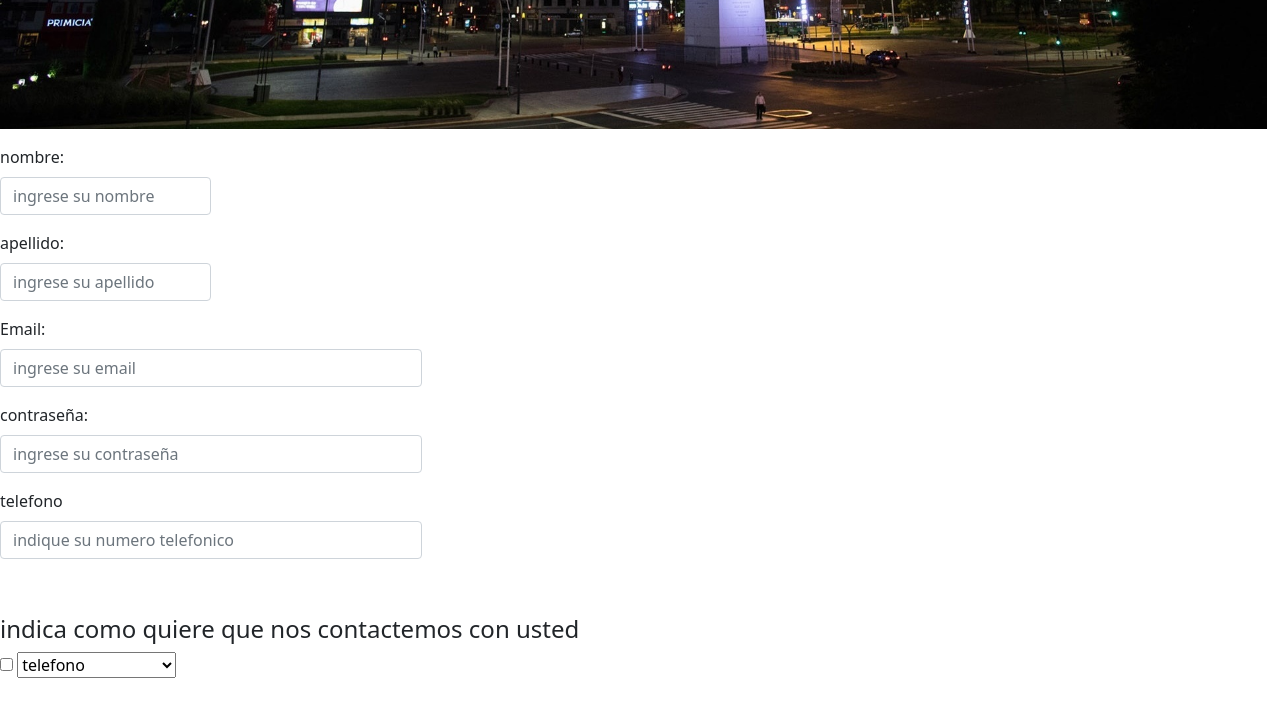
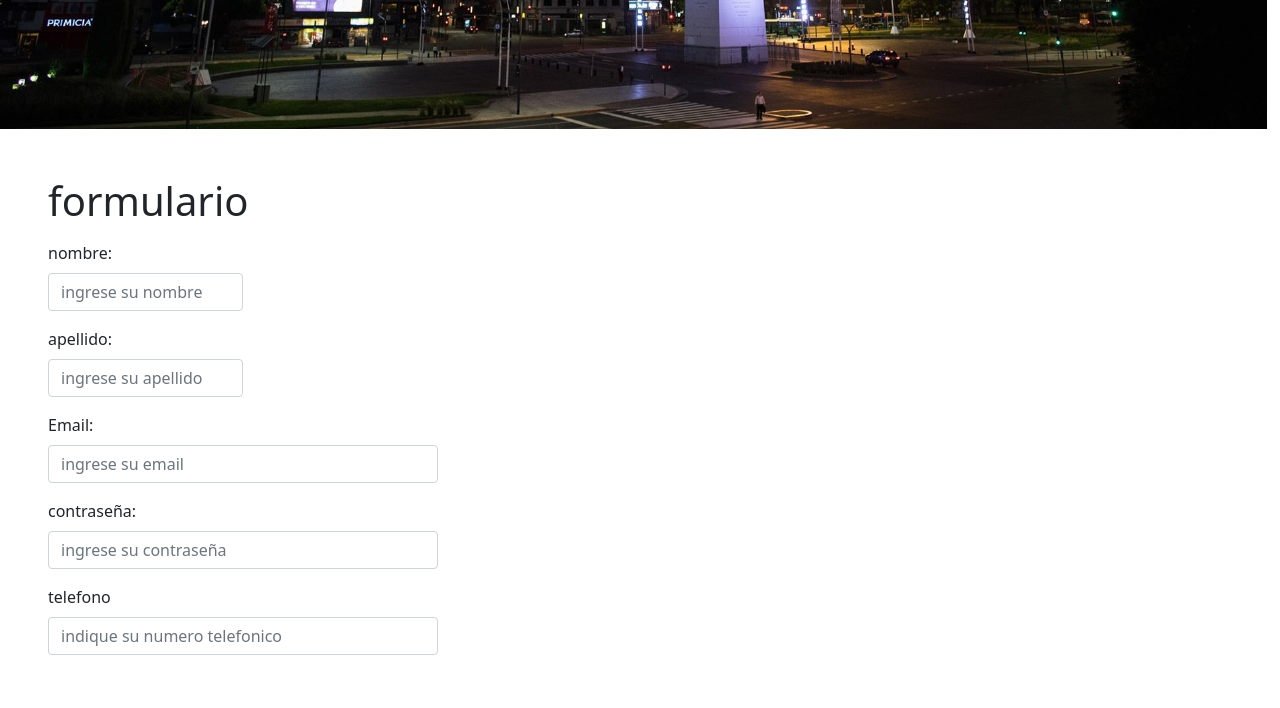
Before and after one commit to abelbazan51/pagina-final, a plain HTML site: page contacto.html in a window 1280 px wide. Shown: the part 500-1208 px from the top of the page. Drawn offline with nearby package versions, Linux system fonts and the light colour scheme.

Commit message:
padding en formulario

```diff
--- a/contacto.html
+++ b/contacto.html
@@ -76,8 +76,9 @@
 </div>
 
     <!--aqui comienza el formulario-->
-
-    <section class="contactor primary">
+ <div class="p-5">
+   <h1>formulario</h1>
+    <section class="contactor primary ">
       <form action="/action_page.php">
         <div class="mb-3 mt-3">
           <div class="col-md-2">
@@ -131,6 +132,7 @@
 
     </form>
   </section>
+</div>
   <!--aca comienza el pie de pagina-->
 
   <article class="tarjeta inicio--responsabilidad tarjetas">
```
